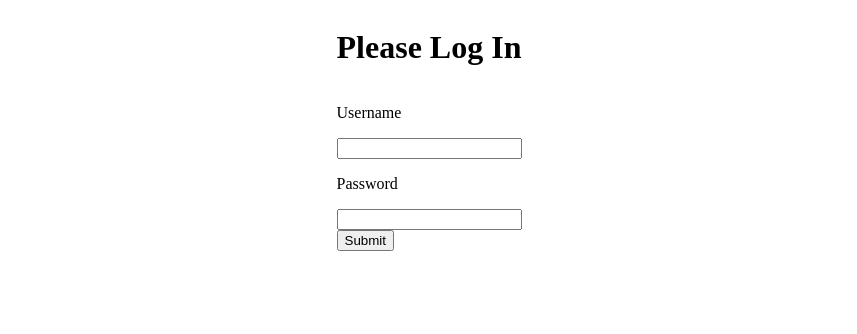
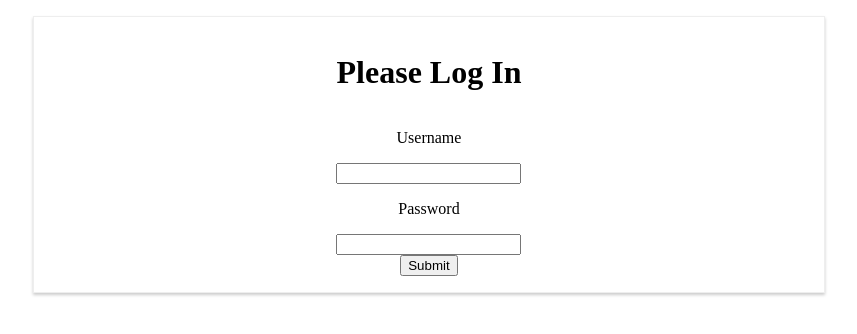
Before and after one commit to bethel-school-of-technology/team-debug-life-frontend, a React (Create React App) app: page /dashboard in a window 1280 px wide. Shown: the top 334 px of the page, without its empty margins (211-1068 px from the left). Built offline with nearby package versions, Linux system fonts and the light colour scheme.

Commit message:
Created Token API

```diff
--- a/package.json
+++ b/package.json
@@ -15,7 +15,7 @@
   "scripts": {
     "start": "react-scripts start",
     "build": "react-scripts build",
-    "test": "react-scripts test",
+    "test": "react-scripts test --env=jsdom",
     "eject": "react-scripts eject"
   },
   "eslintConfig": {
--- a/src/components/Login/Login.css
+++ b/src/components/Login/Login.css
@@ -2,4 +2,10 @@
     display: flex;
     flex-direction: column;
     align-items: center;
+    width: 60%;
+    margin: 16px auto;
+    border: 1px solid #eee;
+    box-shadow: 0 2px 3px #ccc;
+    padding: 16px;
+    text-align: center;
 }
--- a/src/components/Login/Login.js
+++ b/src/components/Login/Login.js
@@ -1,18 +1,42 @@
-import React from 'react';
+import React, { useState } from 'react';
+import PropTypes from 'prop-types';
 import './Login.css';
 
-export default function Login() {
+async function loginUser(credentials) {
+    return fetch('http://localhost:8080/login', {
+        method: 'POST',
+        headers: {
+            'Content-Type': 'application/json'
+        },
+        body: JSON.stringify(credentials)
+    })
+    .then(data => data.json())
+}
+
+export default function Login( { setToken } ) {
+    const [username, setUserName] = useState();
+    const [password, setPassword] = useState();
+
+    const handleSubmit = async e => {
+        e.preventDefault();
+        const token = await loginUser({
+            username,
+            password
+        });
+        setToken(token);
+    }
+
     return(
         <div className='login-wrapper'>
             <h1>Please Log In</h1>
-            <form>
+            <form onSubmit={handleSubmit}>
                 <label>
                     <p>Username</p>
-                    <input type='text' />
+                    <input type='text' onChange={e => setUserName(e.target.value)}/>
                 </label>
                 <label>
                     <p>Password</p>
-                    <input type='password' />
+                    <input type='password' onChange={e => setPassword(e.target.value)}/>
                 </label>
                 <div>
                     <button type='submit'>Submit</button>
@@ -20,6 +44,10 @@ export default function Login() {
             </form>
         </div>
     )
+}
+
+Login.propTypes = {
+    setToken: PropTypes.func.isRequired
 }
 
 
```
Also changed, not shown: server.js (added, +12 -0 lines), images/pexels-pirateship.jpg (added), src/App.css (line endings or trailing spaces), src/index.js (line endings or trailing spaces).
